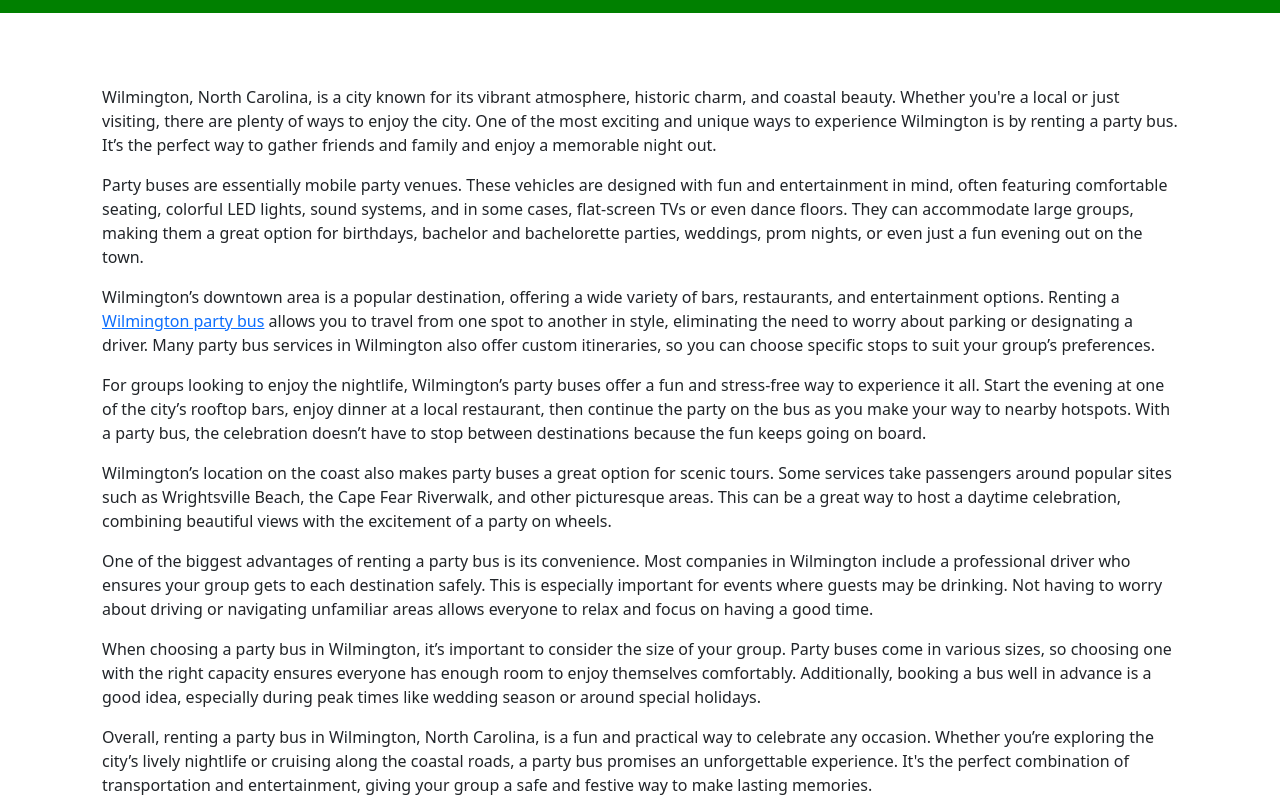
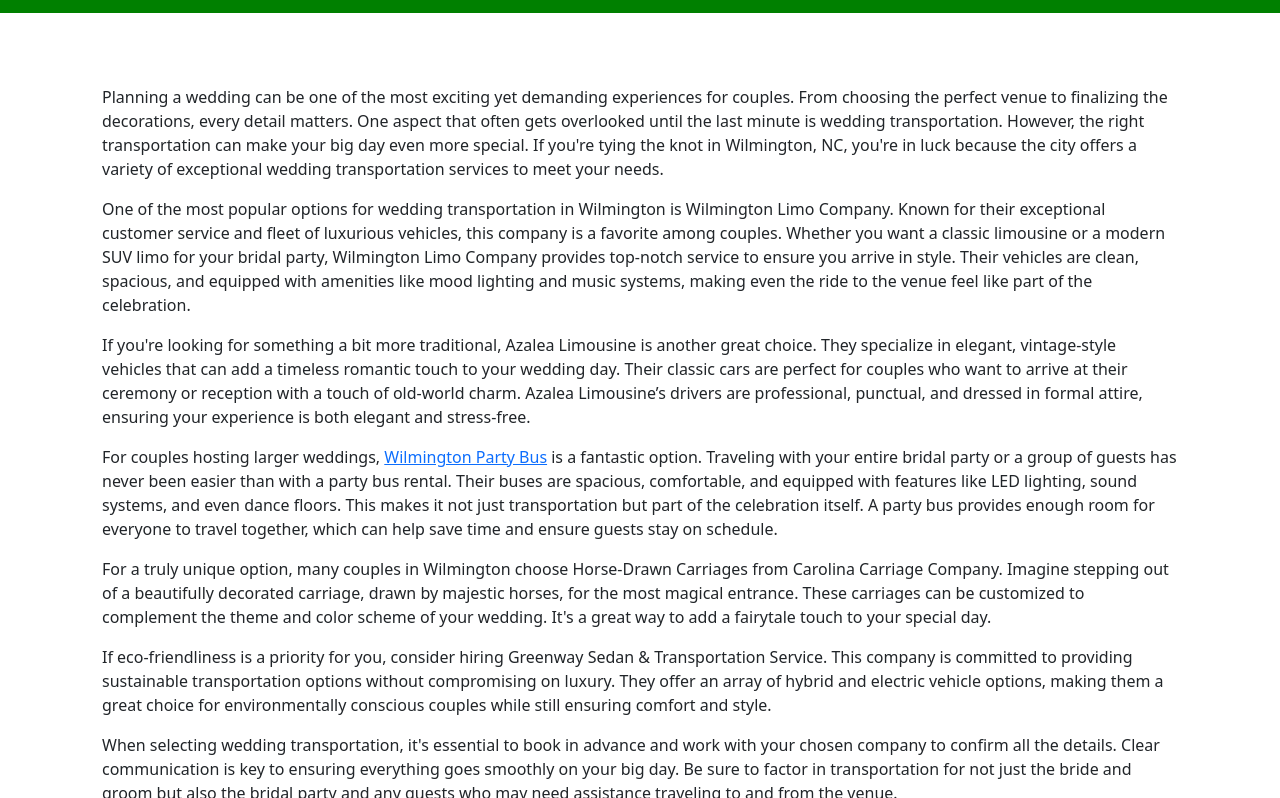
Before and after one commit to trualchemy/wilmingtonpartybus, a plain HTML site: page index.html in a window 1280 px wide. Shown: the part 91-889 px from the top of the page. Drawn offline with nearby package versions, Linux system fonts and the light colour scheme.

Commit message:
Update index.html

```diff
--- a/index.html
+++ b/index.html
@@ -5,7 +5,7 @@
     <meta name="viewport" content="width=device-width, initial-scale=1.0">
     <link rel="stylesheet" href="https://cdn.jsdelivr.net/npm/bootstrap@5.3.0/dist/css/bootstrap.min.css">
     <link rel="stylesheet" href="https://cdnjs.cloudflare.com/ajax/libs/font-awesome/6.4.0/css/all.min.css">
-    <title>Party Buses in Wilmington, North Carolina</title>
+    <title>Best Wedding Transportation Services in Wilmington, NC</title>
     <style>
       ul li a {
         color: white;
@@ -18,18 +18,18 @@
   </head>
   <body>
     <header class="site-header bg-primary text-white text-center py-4">
-      <h1>Party Buses in Wilmington, North Carolina</h1>
+      <h1>Best Wedding Transportation Services in Wilmington, NC</h1>
     </header></br></br></br>
     <section class="services" id="services">
       <div class="container" style="max-width: 1100px;"	>
-		<p>Wilmington, North Carolina, is a city known for its vibrant atmosphere, historic charm, and coastal beauty. Whether you're a local or just visiting, there are plenty of ways to enjoy the city. One of the most exciting and unique ways to experience Wilmington is by renting a party bus. It’s the perfect way to gather friends and family and enjoy a memorable night out.</p>
-		<p>Party buses are essentially mobile party venues. These vehicles are designed with fun and entertainment in mind, often featuring comfortable seating, colorful LED lights, sound systems, and in some cases, flat-screen TVs or even dance floors. They can accommodate large groups, making them a great option for birthdays, bachelor and bachelorette parties, weddings, prom nights, or even just a fun evening out on the town.</p>
-		<p>Wilmington’s downtown area is a popular destination, offering a wide variety of bars, restaurants, and entertainment options. Renting a <a href="https://wilmingtonpartybuses.com/" target="_blank">Wilmington party bus</a> allows you to travel from one spot to another in style, eliminating the need to worry about parking or designating a driver. Many party bus services in Wilmington also offer custom itineraries, so you can choose specific stops to suit your group’s preferences.</p>
-		<p>For groups looking to enjoy the nightlife, Wilmington’s party buses offer a fun and stress-free way to experience it all. Start the evening at one of the city’s rooftop bars, enjoy dinner at a local restaurant, then continue the party on the bus as you make your way to nearby hotspots. With a party bus, the celebration doesn’t have to stop between destinations because the fun keeps going on board.</p>
-		<p>Wilmington’s location on the coast also makes party buses a great option for scenic tours. Some services take passengers around popular sites such as Wrightsville Beach, the Cape Fear Riverwalk, and other picturesque areas. This can be a great way to host a daytime celebration, combining beautiful views with the excitement of a party on wheels.</p>
-		<p>One of the biggest advantages of renting a party bus is its convenience. Most companies in Wilmington include a professional driver who ensures your group gets to each destination safely. This is especially important for events where guests may be drinking. Not having to worry about driving or navigating unfamiliar areas allows everyone to relax and focus on having a good time.</p>
-		<p>When choosing a party bus in Wilmington, it’s important to consider the size of your group. Party buses come in various sizes, so choosing one with the right capacity ensures everyone has enough room to enjoy themselves comfortably. Additionally, booking a bus well in advance is a good idea, especially during peak times like wedding season or around special holidays.</p>
-		<p>Overall, renting a party bus in Wilmington, North Carolina, is a fun and practical way to celebrate any occasion. Whether you’re exploring the city’s lively nightlife or cruising along the coastal roads, a party bus promises an unforgettable experience. It's the perfect combination of transportation and entertainment, giving your group a safe and festive way to make lasting memories.</p>
+		<p>Planning a wedding can be one of the most exciting yet demanding experiences for couples. From choosing the perfect venue to finalizing the decorations, every detail matters. One aspect that often gets overlooked until the last minute is wedding transportation. However, the right transportation can make your big day even more special. If you're tying the knot in Wilmington, NC, you're in luck because the city offers a variety of exceptional wedding transportation services to meet your needs.</p>
+		<p>One of the most popular options for wedding transportation in Wilmington is Wilmington Limo Company. Known for their exceptional customer service and fleet of luxurious vehicles, this company is a favorite among couples. Whether you want a classic limousine or a modern SUV limo for your bridal party, Wilmington Limo Company provides top-notch service to ensure you arrive in style. Their vehicles are clean, spacious, and equipped with amenities like mood lighting and music systems, making even the ride to the venue feel like part of the celebration.</p>
+		<p>If you're looking for something a bit more traditional, Azalea Limousine is another great choice. They specialize in elegant, vintage-style vehicles that can add a timeless romantic touch to your wedding day. Their classic cars are perfect for couples who want to arrive at their ceremony or reception with a touch of old-world charm. Azalea Limousine’s drivers are professional, punctual, and dressed in formal attire, ensuring your experience is both elegant and stress-free.</p>
+		<p>For couples hosting larger weddings, <a href="https://wilmingtonpartybuses.com/" target="_blank">Wilmington Party Bus</a> is a fantastic option. Traveling with your entire bridal party or a group of guests has never been easier than with a party bus rental. Their buses are spacious, comfortable, and equipped with features like LED lighting, sound systems, and even dance floors. This makes it not just transportation but part of the celebration itself. A party bus provides enough room for everyone to travel together, which can help save time and ensure guests stay on schedule.</p>
+		<p>For a truly unique option, many couples in Wilmington choose Horse-Drawn Carriages from Carolina Carriage Company. Imagine stepping out of a beautifully decorated carriage, drawn by majestic horses, for the most magical entrance. These carriages can be customized to complement the theme and color scheme of your wedding. It's a great way to add a fairytale touch to your special day.</p>
+		<p>If eco-friendliness is a priority for you, consider hiring Greenway Sedan & Transportation Service. This company is committed to providing sustainable transportation options without compromising on luxury. They offer an array of hybrid and electric vehicle options, making them a great choice for environmentally conscious couples while still ensuring comfort and style.</p>
+		<p>When selecting wedding transportation, it's essential to book in advance and work with your chosen company to confirm all the details. Clear communication is key to ensuring everything goes smoothly on your big day. Be sure to factor in transportation for not just the bride and groom but also the bridal party and any guests who may need assistance traveling to and from the venue.</p>
+		<p>In conclusion, Wilmington, NC, offers a range of fantastic wedding transportation services to match every couple's style and budget. Whether you envision a classic limousine, a romantic horse-drawn carriage, or a lively party bus, there's something to make your day unforgettable. Transportation might seem like a small detail, but choosing the right service can elevate your wedding experience and help create memories that last a lifetime</p>
       </div>
     </section></br></br></br>
     <footer class="site-footer text-center py-4 bg-primary text-white">
```
